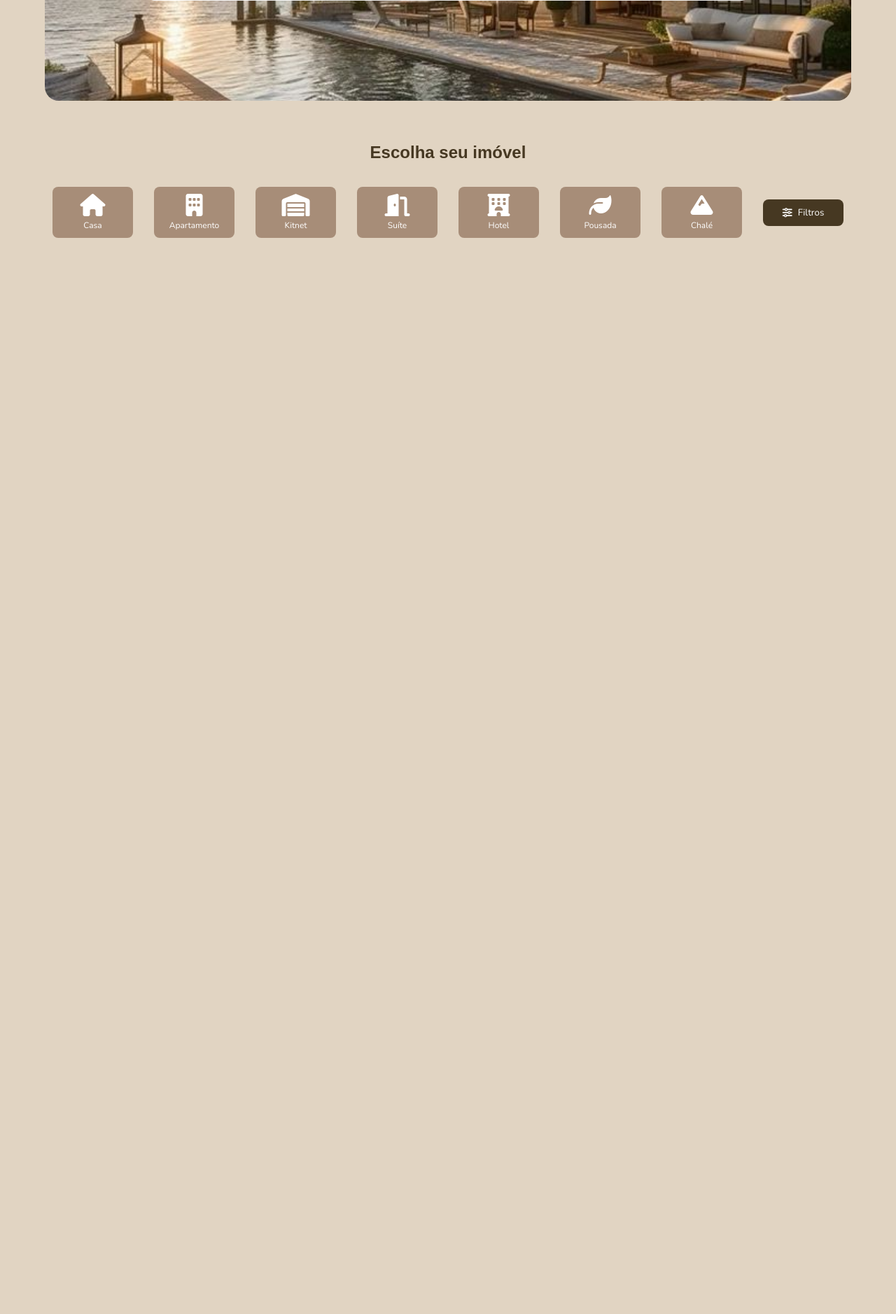
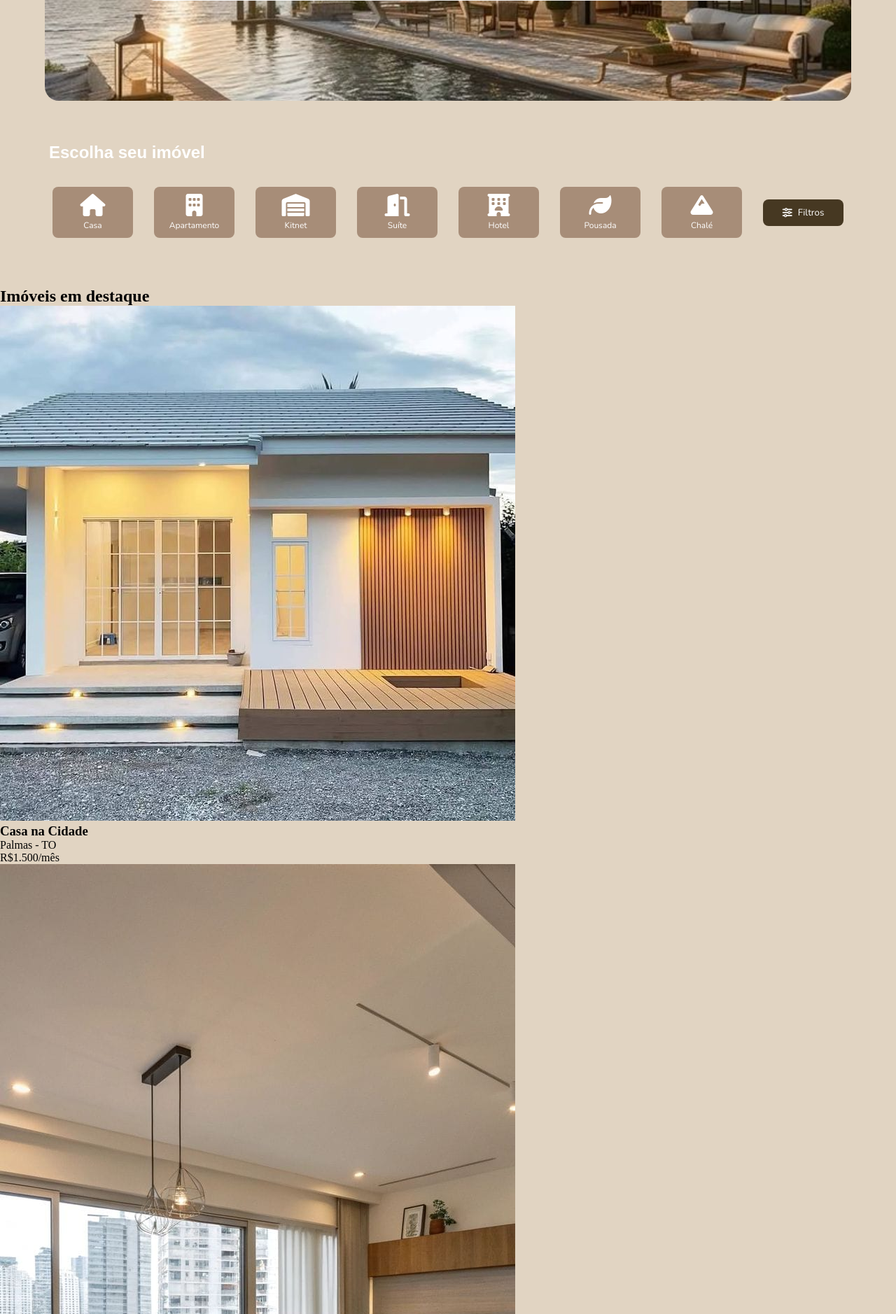
Before and after one commit to luyzabrunna/ABhostel, a PHP site: page / in a window 1280 px wide. Shown: the part 351-2229 px from the top of the page at 70% size. Before the commit the page ends 691 px from the top, so only its background shows below. Run offline with PHP 8.4, Linux system fonts and the light colour scheme.

Commit message:
Html e css do home

```diff
--- a/assets/css/style.css
+++ b/assets/css/style.css
@@ -192,10 +192,11 @@ nav a {
 
 .categorias h2 {
    width: 100%;
-   text-align: center;
+   text-align: left;
    font-size: 24px;
+   margin-left: 50px;
    margin-bottom: 20px;
-   color: #463822;
+   color: white;
    font-weight: bold;
    font-family: 'Montserrat Black',sans-serif;
 }
--- a/index.html
+++ b/index.html
@@ -103,6 +103,74 @@
   </div>
 </section>
 
-
+<section class="imoveis">
+  <h2>Imóveis em destaque</h2>
+  <div class="imoveis-grid">
+    <div class="imovel-card">
+      <img src="Imagens/casa1.jpeg" alt=" Casa na cidade">
+      <div claass="info">
+        <h3>Casa na Cidade</h3>
+        <p>Palmas - TO</p>
+        <p class="price">R$1.500/mês</p>
+      </div>
+    </div>
+    <div class="imoveis-card">
+      <img src="Imagens/ap1.jpeg" alt=" Apartamento no centro ">
+      <div class="info">
+         <h3>Apartamento no Centro</h3>
+         <p>Palmas - TO</p>
+         <p class="price">R$2.000/mês</p>
+      </div>
+    </div>
+    <div class="imoveis-card">
+      <img src="Imagens/kitnet1.jpeg" alt=" Kitnet">
+      <div class="info">
+         <h3>Kinet</h3>
+         <p>Araguaina - TO</p>
+         <p  class="price">R$700/mês</p>
+      </div>
+    </div>
+    <div class="imoveis-card">
+      <img src="Imagens/suíte1.jpeg" alt="suíte clean"
+      <div class="info">
+         <h3>Suíte Clean</h3>
+          <p>Sorriso - MT</p>
+         <p class="price">R$150/noite</p>
+      </div>
+    </div>
+    <div class="imoveis-card">
+      <img src="Imagens/hotel1.jpeg" alt=" hotel go">
+      <div class="info">
+         <h3>Hotel Go</h3>
+         <p>Goiânia - GO</p>
+         <p class="price">R$150/noite</p>
+      </div>
+    </div>
+    <div class="imoveis-card">
+      <img src="Imagens/pousada1.jpeg" alt=" Pousada dos monte">
+      <div class="info">
+         <h3>Pousada dos Monte</h3>
+         <p class="price">Juiz de Fora - MG</p>
+         <pclass="price">R$250/noite</p>
+      </div>
+    </div>
+    <div class="imoveis-card">
+      <img src="Imagens/Chalé1.jpeg" alt=" chalé de madeira">
+      <div class="info">
+         <h3>Chalé de Madeira</h3>
+         <p class="price">Miracema - TO</p>
+         <p class="price">R$190/nite</p>
+      </div>
+    </div>
+    <div class="imoveis-card">
+      <img src="Imagens/casa2.jpeg" alt=" Casa colina">
+      <div class="info">
+         <h3>Casa Colinat</h3>
+         <p class="price">Colinas do Tocantins - TO</p>
+         <p class="price">R$1.000/mês</p>
+      </div>
+    </div>
+  </div>
+</section>
 </body>
 </html>
--- a/pages/cadastro.html
+++ b/pages/cadastro.html
@@ -3,7 +3,7 @@
 <head>
     <meta charset="UTF-8">
     <meta name="viewport" content="width=device-width, initial-scale=1.0">
-    <title>Cadastro de úsuario</title>
+    <title> ABhostel - Cadastro de Usuário</title>
 
     <!-- Link para o arquivo CSS -->
      <link rel="stylesheet" href="../assets/css/cadastro.css">
```
Also changed, not shown: other parts of assets/css/style.css (+83 -0 lines), Imagens/Chalé1.jpeg (added), Imagens/ap1.jpeg (added), Imagens/casa1.jpeg (added), Imagens/casa2.jpeg (added), Imagens/hotel1.jpeg (added), Imagens/kitnet1.jpeg (added), Imagens/pousada1.jpeg (added), Imagens/suíte1.jpeg (added).
